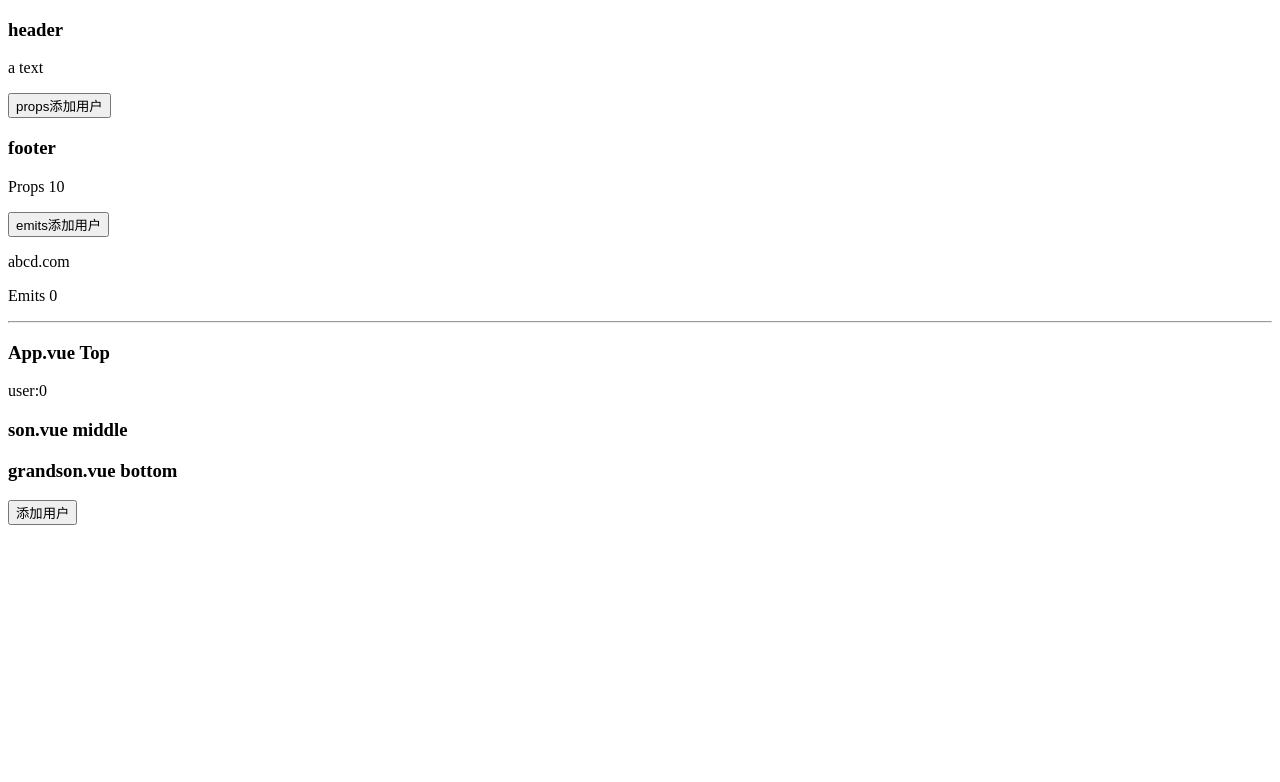
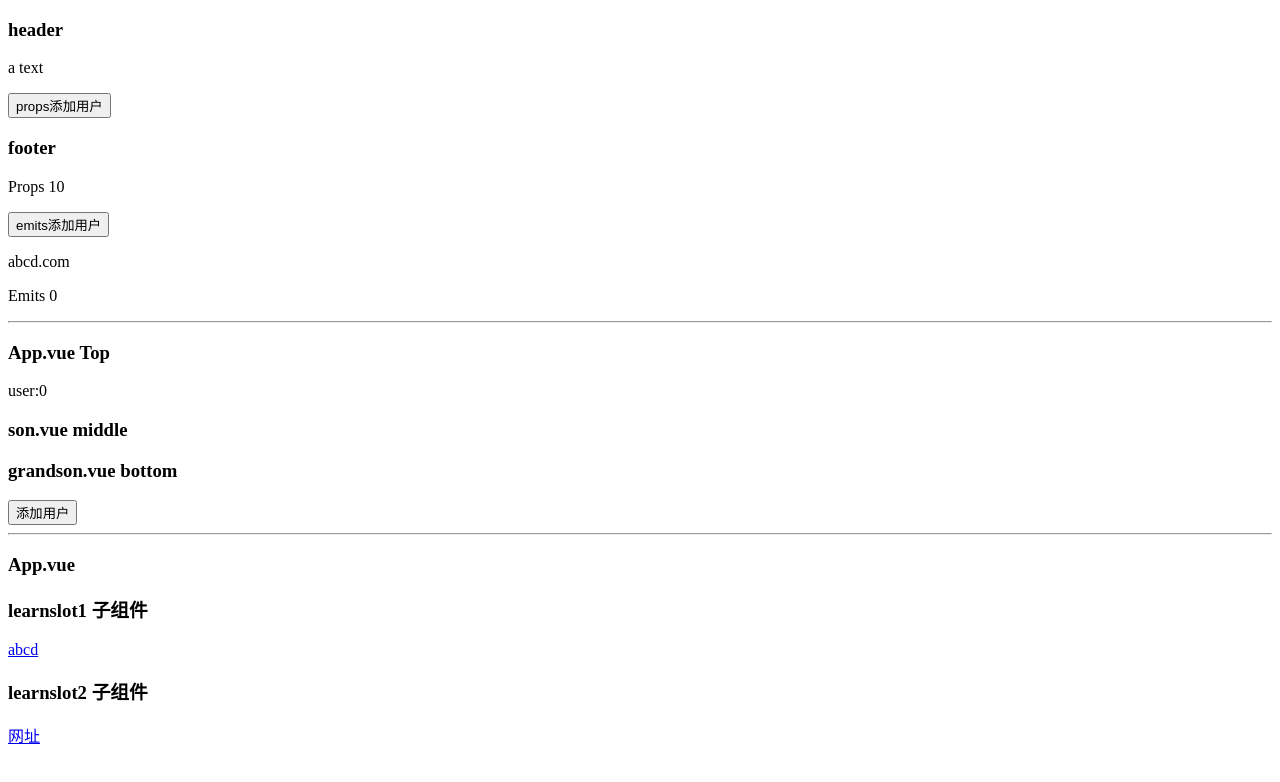
Before and after one commit to ZineSulphur/fastapi_vue3, a Vue app in the folder little_demo/vue3/vite-project/: page / in a window 1280 px wide. Shown: the top 782 px of the page. Built offline with nearby package versions, Linux system fonts and the light colour scheme.

Commit message:
添加插槽学习内容

```diff
--- a/little_demo/vue3/vite-project/src/App.vue
+++ b/little_demo/vue3/vite-project/src/App.vue
@@ -3,6 +3,8 @@
     import Header from './components/header.vue'
     import Footer from './components/footer.vue'
     import son from './components/son.vue';
+    import learnslot1 from './components/learnslot1.vue';
+    import learnslot2 from './components/learnslot2.vue';
 
     // props
     // const propsWeb = {
@@ -62,6 +64,18 @@
     user:{{ user }}
     <!-- 子组件 -->
     <son/>
+
+    <hr>
+    <h3>App.vue</h3>
+    <learnslot1>
+        <a href="abcd.com">abcd</a>
+    </learnslot1>
+    <learnslot2>
+        <!-- <template v-slot:url> -->
+        <template #url>
+            <a href="abcd.com">网址</a>
+        </template>
+    </learnslot2>
 </template>
 
 <style scoped>
--- /dev/null
+++ b/little_demo/vue3/vite-project/src/components/learnslot1.vue
@@ -0,0 +1,13 @@
+<template>
+    <h3>learnslot1 子组件</h3>
+
+    <slot/>
+</template>
+
+<script setup>
+
+</script>
+
+<style lang="scss" scoped>
+
+</style>
--- /dev/null
+++ b/little_demo/vue3/vite-project/src/components/learnslot2.vue
@@ -0,0 +1,13 @@
+<template>
+    <h3>learnslot2 子组件</h3>
+
+    <slot name="url" />
+</template>
+
+<script setup>
+
+</script>
+
+<style lang="scss" scoped>
+
+</style>
```
Also changed, not shown: 1 other file (tests, documents, lock files or other folders).
